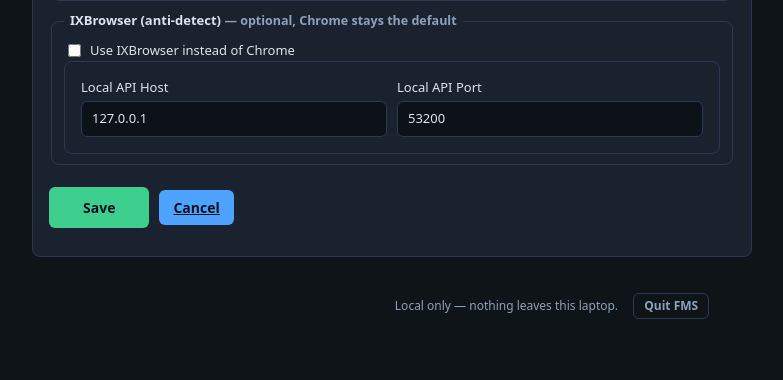
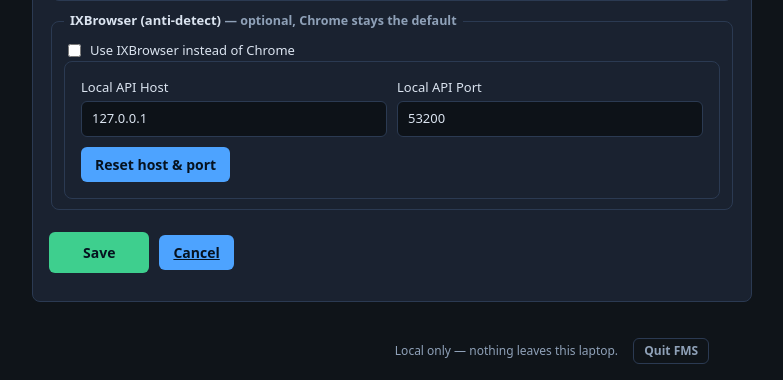
Before and after one commit to jackiejane091-ctrl/fms, a FastAPI app: page /settings in a window 1280 px wide. Shown: the part 1197-1577 px from the top of the page, without its empty margins (88-871 px from the left). Before the commit the page ends 1516 px from the top, so only its background shows below. Run offline with FastAPI, Linux system fonts and the light colour scheme; data that the repository does not hold is empty.

Commit message:
Settings: add Reset host & port button (FBM Robo parity, v0.2.4)

```diff
--- a/fms/templates/settings.html
+++ b/fms/templates/settings.html
@@ -54,8 +54,9 @@
     <legend><b>IXBrowser (anti-detect)</b> <span class="muted">— optional, Chrome stays the default</span></legend>
     <label class="check"><input type="checkbox" name="ix_browser_enabled" value="1" {% if s.ix_browser_enabled == '1' %}checked{% endif %}> Use IXBrowser instead of Chrome</label>
     <div class="grid-form">
-      <label>Local API Host <input name="ix_local_api_host" type="text" value="{{ s.ix_local_api_host }}"></label>
-      <label>Local API Port <input name="ix_local_api_port" type="number" value="{{ s.ix_local_api_port }}" min="1" max="65535"></label>
+      <label>Local API Host <input name="ix_local_api_host" id="ixHost" type="text" value="{{ s.ix_local_api_host }}"></label>
+      <label>Local API Port <input name="ix_local_api_port" id="ixPort" type="number" value="{{ s.ix_local_api_port }}" min="1" max="65535"></label>
+      <span><button type="button" onclick="ixReset()">Reset host &amp; port</button></span>
     </div>
   </fieldset>
 
@@ -75,6 +76,10 @@ function setPreset(p){
   document.querySelector('[name=min_delay_ms]').value = mn;
   document.querySelector('[name=max_delay_ms]').value = mx;
 }
+function ixReset(){
+  document.getElementById('ixHost').value = '127.0.0.1';
+  document.getElementById('ixPort').value = '53200';
+}
 document.getElementById('settingsForm').addEventListener('submit', async (e) => {
   e.preventDefault();
   const fd = new FormData(e.target);
```
